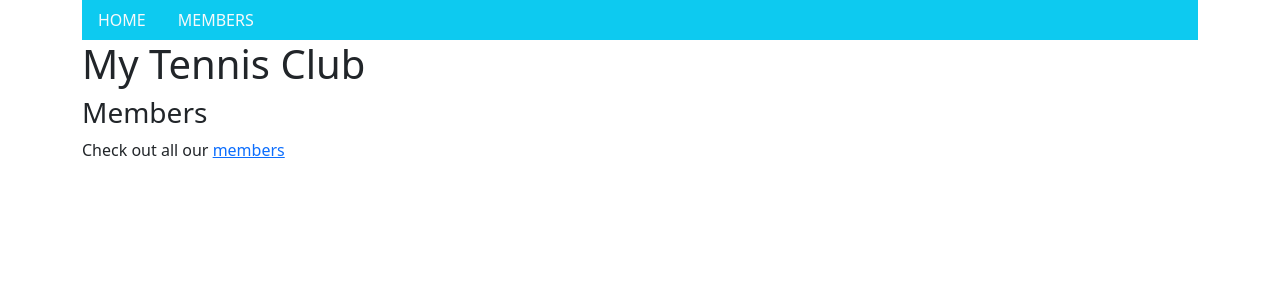
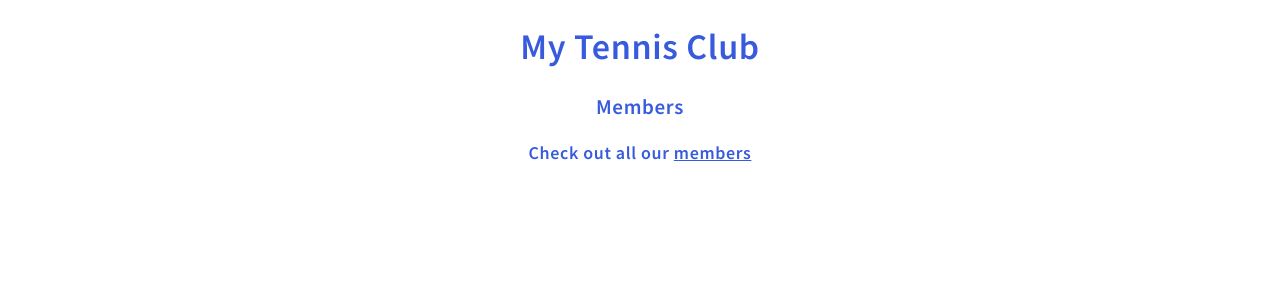
Before and after one commit to SajjadSj66/Deploy-Test, a Django app: page / in a window 1280 px wide. Shown: the top 300 px of the page. Run offline with Django 5.2, Linux system fonts and the light colour scheme; some libraries are stand-ins or nearby versions.

Commit message:
Update master.html

```diff
--- a/templates/master.html
+++ b/templates/master.html
@@ -1,25 +1,14 @@
+{% load static %}
 <!DOCTYPE html>
 <html lang="en">
 <head>
-    <title>{% block title %}{% endblock %}</title>
-    {% load bootstrap5 %}
-    {% bootstrap_css %}
-    {% bootstrap_javascript %}
+  <title>{% block title %}{% endblock %}</title>
+  <link rel="stylesheet" href="{% static 'myfirst.css' %}">
 </head>
 <body>
 
-<div class="container">
-    <ul class="nav bg-info">
-        <li class="nav-item">
-            <a class="nav-link link-light" href="/">HOME</a>
-        </li>
-        <li class="nav-item">
-            <a class="nav-link link-light" href="/members">MEMBERS</a>
-        </li>
-    </ul>
+{% block content %}
+{% endblock %}
 
-    {% block content %}
-    {% endblock %}
-</div>
 </body>
 </html>
```
